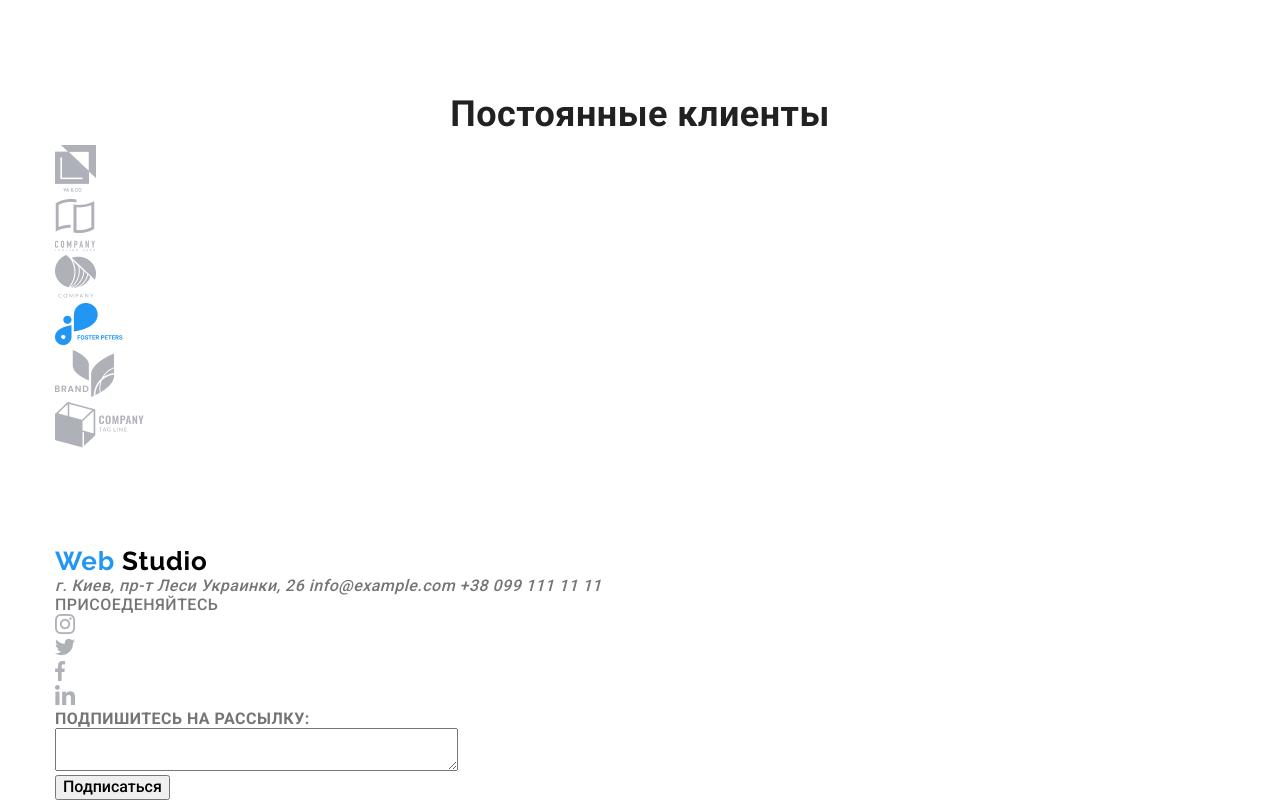
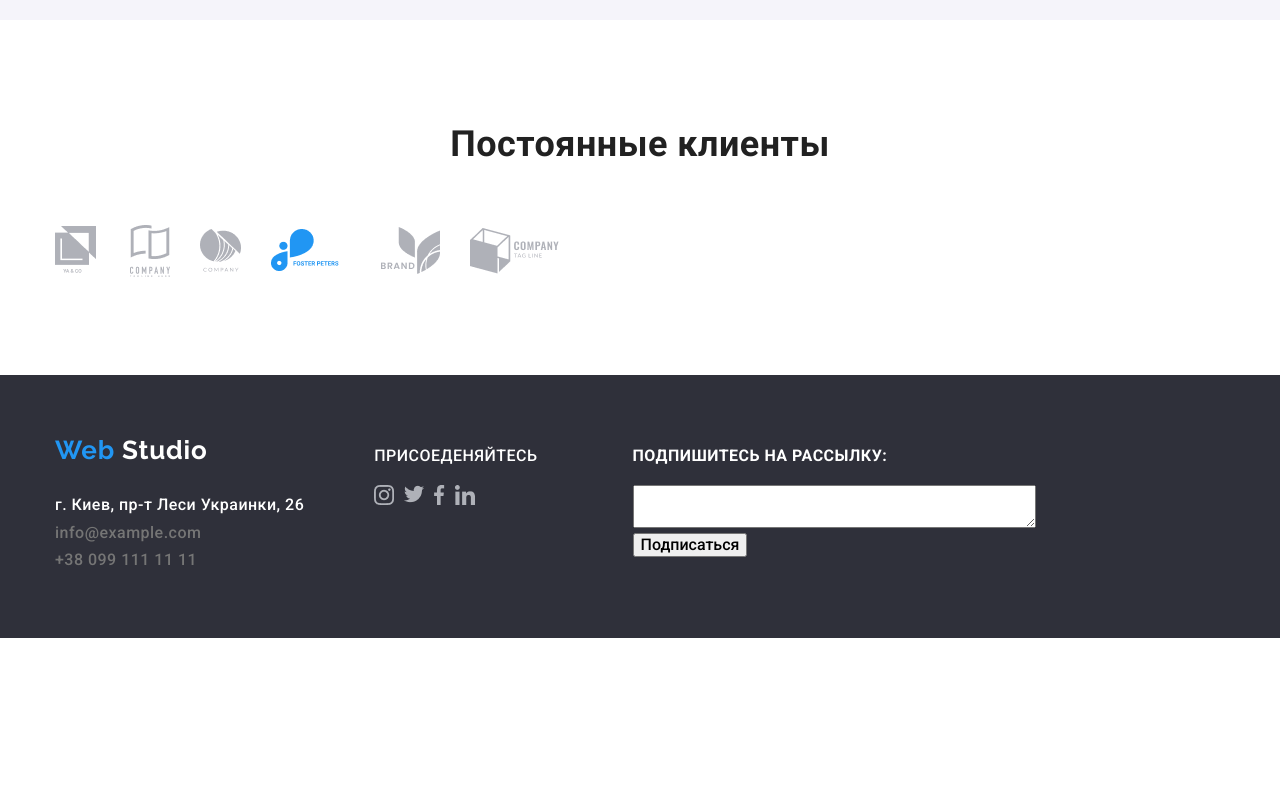
Before and after one commit to BohdanKoshmidko/goit-markup-hw-03, a plain HTML site: page index.html in a window 1280 px wide. Shown: the part 1820-2620 px from the top of the page. After the commit the page ends 2458 px from the top, so only its background shows below. Drawn offline with nearby package versions, Linux system fonts and the light colour scheme.

Commit message:
Вся геометрия + флекс бокс

```diff
--- a/css/styles.css
+++ b/css/styles.css
@@ -240,13 +240,22 @@ p {
     margin-top: 30px;
 }
 
+.network-items li {
+    margin-right: 10px;
+}
+
+.network-items li:last-child {
+    margin-right: 0;
+}
+
 .section-team .name-title {
-    margin-top: 0;
+    margin-top: 30px;
     margin-bottom: 10px;
     color: #212121;
     font-weight: 500;
     font-size: 16px;
     line-height: 1.19;
+    text-align: center;
 }
 
 .section-team .function {
@@ -254,12 +263,89 @@ p {
     font-size: 16px;
     line-height: 1.19;
     margin-bottom: 16px;
+    text-align: center;
 }
 
 /* Partners*/
 .section-partners {
     padding-top: 94px;
     padding-bottom: 94px;
+}
+
+.partners-cont {
+    display: flex;
+    align-items: center;
+}
+
+.partners-cont .partnes-logo {
+    margin-right: 30px;
+    margin-top: 50px;
+}
+
+.partners-cont .partnes-logo:last-child {
+    margin-right: 0;
+}
+
+
+/* Footer*/
+ footer{
+    background: #2F303A;
+ }
+
+ .container.footer {
+     display: flex;
+ }
+
+ .footer-first {
+    padding-top: 60px;
+    padding-bottom: 60px;
+    margin-right: 70px;
+}
+
+.footer-first .footer-address {
+    font-style: normal;
+    margin-top: 30px;
+}
+.footer-address .footer-info{
+    display: block;
+    margin-bottom: 9px;
+}
+.footer-first .part {
+    color: #FFFFFF;
+}
+
+.footer-info.first {
+    color: #FFFFFF;
+}
+
+.footer-second {
+    padding-top: 72px;
+    padding-bottom: 72px;
+    margin-right: 95px;
+}
+.footer-second .info{
+    display: flex;
+    margin-top: 20px;
+}
+
+.footer-second .link{
+    margin-right: 10px;
+}
+
+.footer-second .link:last-child {
+    margin-right: 0;
+}
+
+.footer-third {
+    padding-top: 72px;
+    padding-bottom: 72px;
+}
+footer .letsgo {
+    color: #FFFFFF;
+}
+
+.footer-third .text-area {
+    margin-top: 20px;
 }
 
 /* Portfolio */
@@ -299,3 +385,25 @@ button {
 .main-title {
 display: none;
 }
+
+/* Фильтры */
+
+.filtrs .btn-list {
+    display: flex;
+}
+
+.btn-list .btn {
+    margin-right: 8px;
+}
+
+.btn-list .btn:last-child {
+    margin-right: 0;
+}
+
+/* Портфолио */
+
+.portfolio-list .info {
+    display: flex;
+    flex-wrap: wrap;
+    width: 370px;
+}
--- a/index.html
+++ b/index.html
@@ -175,23 +175,23 @@
             <section class="section-partners">
                 <div class="container">
                     <h2 class="section-title">Постоянные клиенты</h2>
-                    <ul class="list">
-                        <li>
+                    <ul class="partners-cont list">
+                        <li class="partnes-logo">
                             <a href="#"><img src="./images/companylogo1.png" alt="YA & CO"></a>
                         </li>
-                        <li>
+                        <li class="partnes-logo">
                             <a href="#"><img src="./images/companylogo2.png" alt=""></a>
                         </li>
-                        <li>
+                        <li class="partnes-logo">
                             <a href="#"><img src="./images/compaylogo3.png" alt=""></a>
                         </li>
-                        <li>
+                        <li class="partnes-logo">
                             <a href="#"><img src="./images/companylogo4.png" alt=""></a>
                         </li>
-                        <li>
+                        <li class="partnes-logo">
                             <a href="#"><img src="./images/companylogo5.png" alt=""></a>
                         </li>
-                        <li>
+                        <li class="partnes-logo">
                             <a href="#"><img src="./images/companylogo6.png" alt=""></a>
                         </li>
                     </ul>
@@ -200,38 +200,40 @@
         </main>
 
         <footer>
-            <div class="container">
-                <div>
+            <div class="container footer">
+                <div class="footer-first">
                     <a href="./" class="logo">
                         <span>Web <span class="part">Studio</span></span>
                     </a>
-                    <address>
-                        <span>г. Киев, пр-т Леси Украинки, 26</span>
-                        <span>info@example.com</span>
-                        <span>+38 099 111 11 11</span>
+                    <address class="footer-address">
+                        <span class="footer-info first">г. Киев, пр-т Леси Украинки, 26</span>
+                        <span class="footer-info">info@example.com</span>
+                        <span class="footer-info">+38 099 111 11 11</span>
                     </address>
                 </div>
                 <div>
-                    <ul class="list">
-                        <span>ПРИСОЕДЕНЯЙТЕСЬ</span>
-                        <li>
+                </div>
+                <div class="footer-second">
+                    <span class="letsgo">ПРИСОЕДЕНЯЙТЕСЬ</span>
+                    <ul class="info list">
+                        <li class="link">
                             <a href="https://www.instagram.com" target="_blank" rel="noopener noreferrer" aria-label="ссылка Instagram"><img src="./images/instalogo.png"></a>
                         </li>
-                        <li>
+                        <li class="link">
                             <a href="https://twitter.com/explore" target="_blank" rel="noopener noreferrer" aria-label="ссылка Twitter"><img src="./images/twitlogo.png"></a>
                         </li>
-                        <li>
+                        <li class="link">
                             <a href="https://www.facebook.com" target="_blank" rel="noopener noreferrer" aria-label="ссылка Facebook"><img src="./images/facelogo.png"></a>
                         </li>
-                        <li>
+                        <li class="link">
                             <a href="https://ru.linkedin.com" target="_blank" rel="noopener noreferrer" aria-label="ссылка Linkedin"><img src="./images/linkedinlogo.png"></a>
                         </li>
                     </ul>
                 </div>
-                <div>
+                <div class="footer-third">
                     <form action="textarea1.php" method="post">
-                        <p><b>ПОДПИШИТЕСЬ НА РАССЫЛКУ:</b></p>
-                        <p><textarea rows="2" cols="45" name="text"></textarea></p>
+                        <p class="letsgo"><b>ПОДПИШИТЕСЬ НА РАССЫЛКУ:</b></p>
+                        <p class="text-area"><textarea rows="2" cols="45" name="text"></textarea></p>
                         <p><input type="submit" value="Подписаться"></p>
                       </form>
                 </div>
```
Also changed, not shown: portfolio.html (+37 -29 lines).
